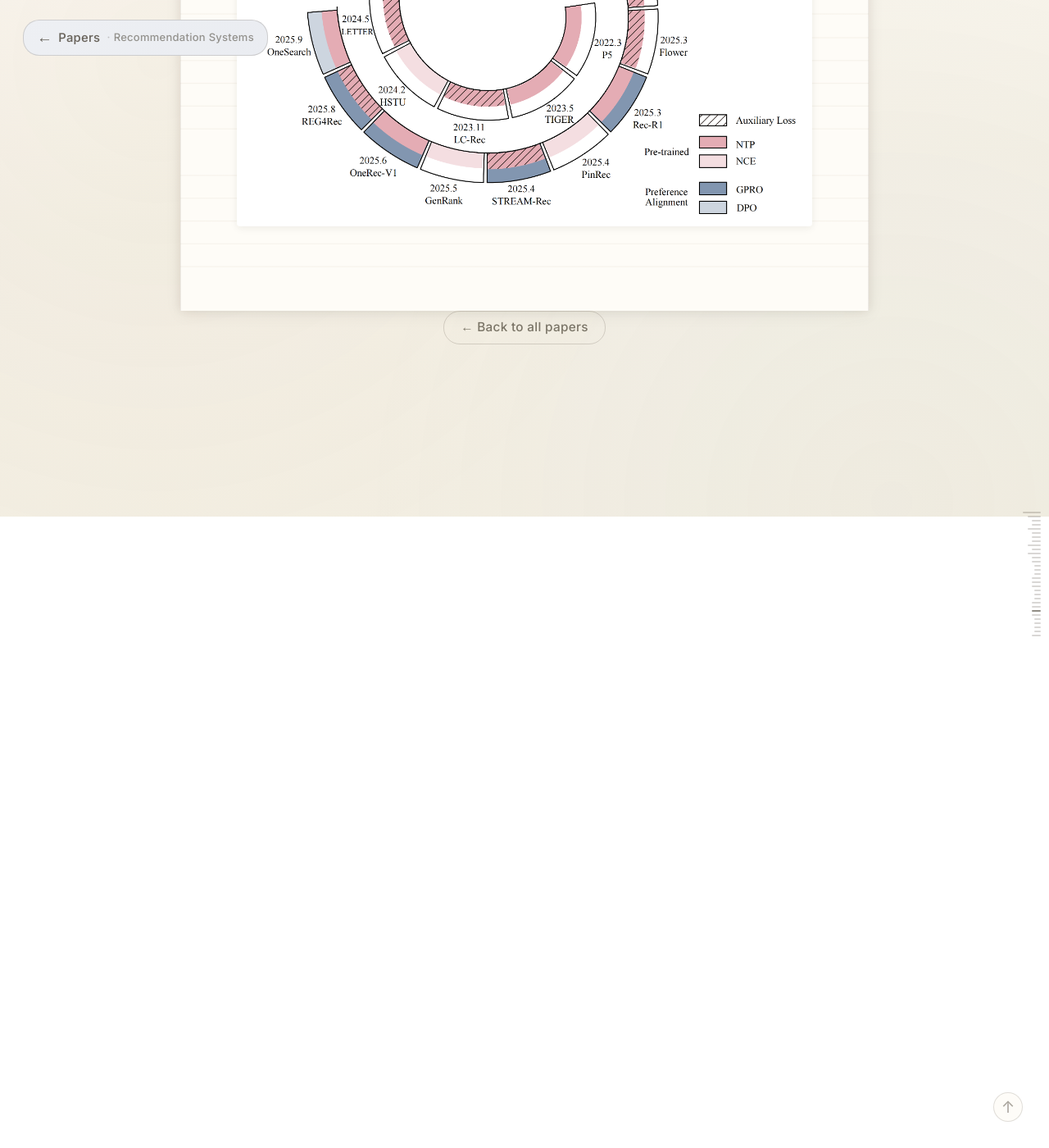
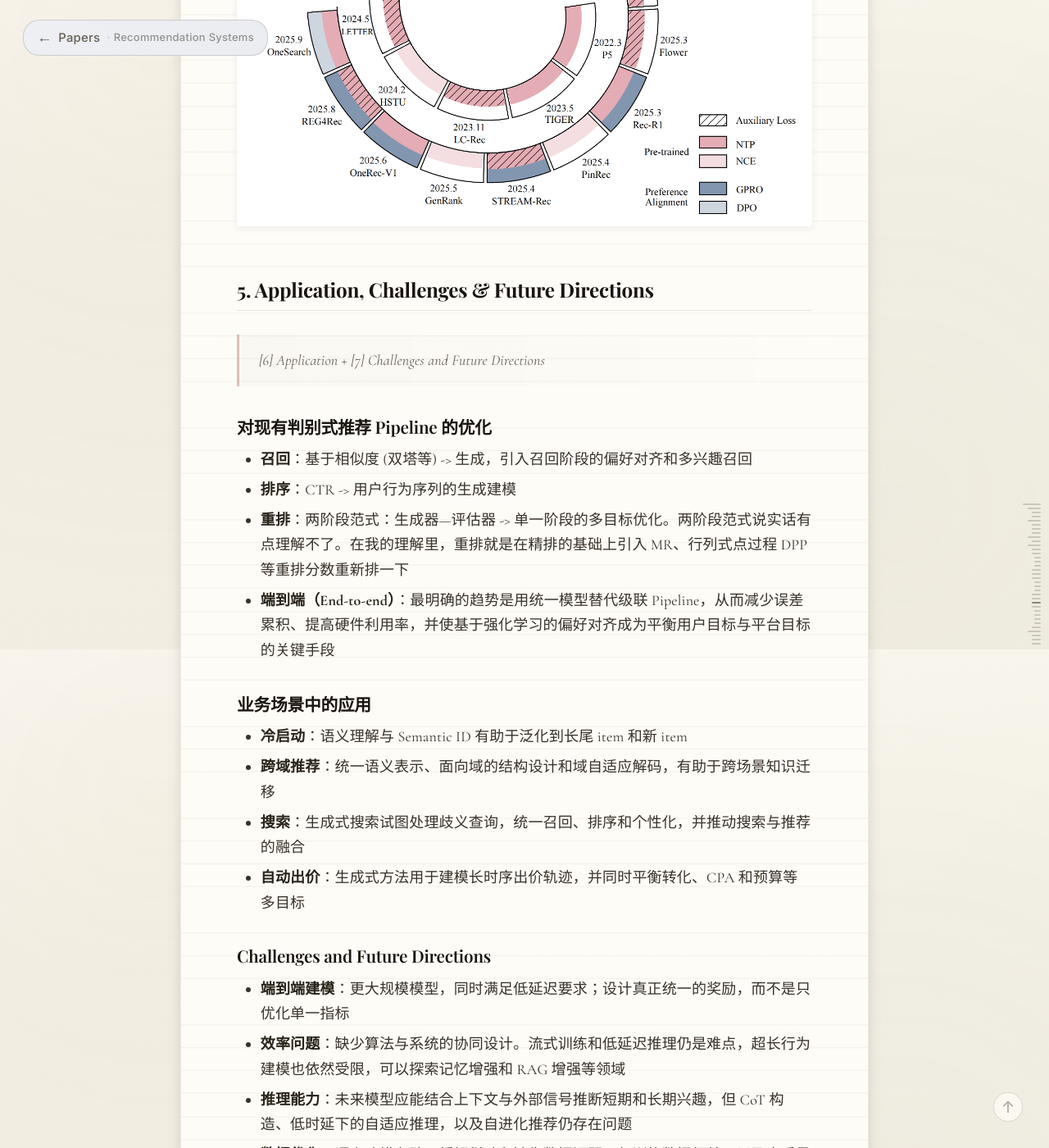
Before and after one commit to FSmisaka/FSmisaka.github.io, a Jekyll site: the page built from _papers/2025-kuaishou-generative-recommendation-survey-review.md, in a window 1280 px wide and 1400 px high, scrolled down 6408 px. Shown: the whole window at 82% size. Built offline with Jekyll 4.4.1, drawn with Linux system fonts in a browser that asks for light colours; some web fonts are replaced; before the commit the page ends 7038 px from its top, so only the background shows below that; some of the changed text lies outside the part shown.

Commit message:
快手综述 总结展望

```diff
--- a/_papers/2025-kuaishou-generative-recommendation-survey-review.md
+++ b/_papers/2025-kuaishou-generative-recommendation-survey-review.md
@@ -422,3 +422,29 @@ $$
     </details>
 
 ![优化策略](/images/papers/A%20Survey%20of%20Generative%20Recommendation%20from%20a%20Tri-Decoupled%20Perspective:%20Tokenization,%20Architecture,%20and%20Optimization/Landscape%20of%20optimization%20strategy%20taxonomy.png)
+
+## 5. Application, Challenges & Future Directions
+
+> [6] Application + [7] Challenges and Future Directions
+
+### 对现有判别式推荐 Pipeline 的优化
+
+- **召回**：基于相似度 (双塔等) -> 生成，引入召回阶段的偏好对齐和多兴趣召回
+- **排序**：CTR -> 用户行为序列的生成建模
+- **重排**：两阶段范式：生成器—评估器 -> 单一阶段的多目标优化。两阶段范式说实话有点理解不了。在我的理解里，重排就是在精排的基础上引入 MR、行列式点过程 DPP 等重排分数重新排一下
+- **端到端（End-to-end）**：最明确的趋势是用统一模型替代级联 Pipeline，从而减少误差累积、提高硬件利用率，并使基于强化学习的偏好对齐成为平衡用户目标与平台目标的关键手段
+
+### 业务场景中的应用
+
+- **冷启动**：语义理解与 Semantic ID 有助于泛化到长尾 item 和新 item
+- **跨域推荐**：统一语义表示、面向域的结构设计和域自适应解码，有助于跨场景知识迁移
+- **搜索**：生成式搜索试图处理歧义查询，统一召回、排序和个性化，并推动搜索与推荐的融合
+- **自动出价**：生成式方法用于建模长时序出价轨迹，并同时平衡转化、CPA 和预算等多目标
+
+### Challenges and Future Directions
+
+- **端到端建模**：更大规模模型，同时满足低延迟要求；设计真正统一的奖励，而不是只优化单一指标
+- **效率问题**：缺少算法与系统的协同设计。流式训练和低延迟推理仍是难点，超长行为建模也依然受限，可以探索记忆增强和 RAG 增强等领域
+- **推理能力**：未来模型应能结合上下文与外部信号推断短期和长期兴趣，但 CoT 构造、低时延下的自适应推理，以及自进化推荐仍存在问题
+- **数据优化**：语义建模有助于缓解稀疏和缺失数据问题，但训练数据偏差，以及高质量 CoT、偏好和意图标注，仍然是主要瓶颈
+- **交互式智能体**：对话式推荐有望统一对话、推荐和工具使用，但个性化的对话解释以及以用户为中心的记忆机制仍未解决
```
